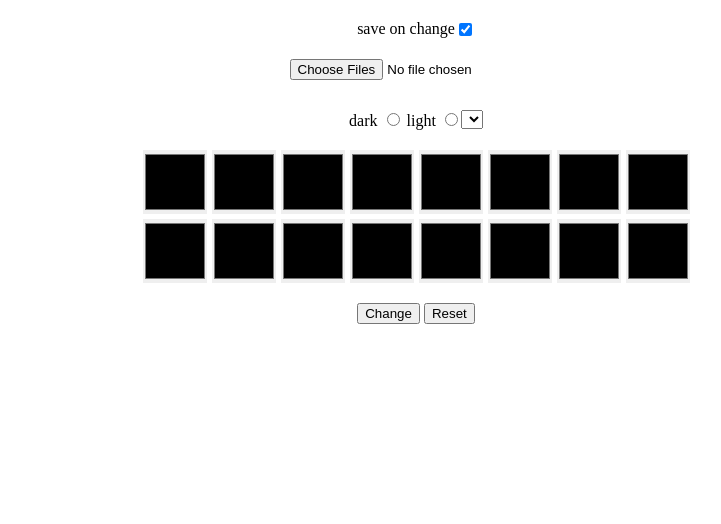
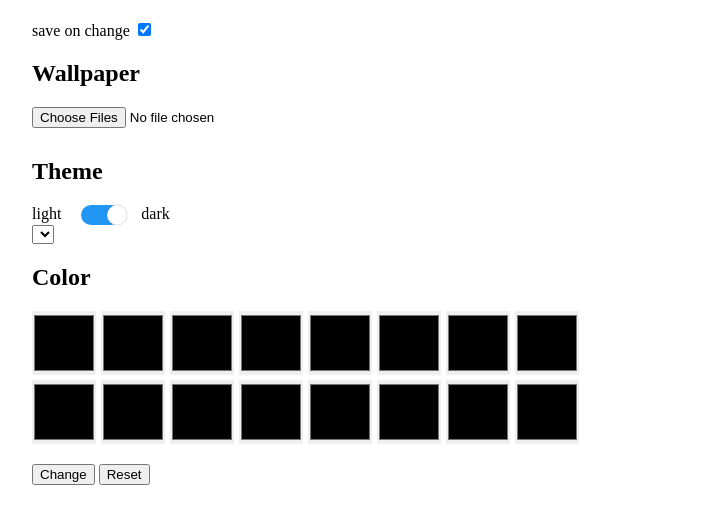
Before and after one commit to png261/pywalc, a Flask app: page / in a window 1280 px wide. Shown: the top 524 px of the page, without its empty margins (224-945 px from the left). Run offline with Flask 2, Linux system fonts and the light colour scheme; data that the repository does not hold is empty; parts of the project's set-up code (start-up, migrations or seed data) failed here and were passed over.

Commit message:
update ui

```diff
--- a/localhost/app/static/css/style.css
+++ b/localhost/app/static/css/style.css
@@ -1,11 +1,22 @@
+h1{
+	width: 100%;
+	text-align: left;
+}
 .container {
-	display:flex;
-	justify-content:center;
 	max-width: 768px;
 	margin: 20px auto;
 }
 
 /* THEME */
+.theme__inner{
+	display:flex;
+	flex-direction: column;
+	column-gap: 10px;
+}
+.theme__option{
+	display:flex;
+	gap: 20px;
+}
 
 /* END THEME */
 
@@ -38,10 +49,9 @@
 /* END WALLPAPER */
 
 /* COLOR */
-.color__inner{
+.color__palate{
 	display:grid;
 	grid-template-columns: repeat(8,4rem);
-	justify-content:center;
 	gap: 5px;
 	width:100%
 }
@@ -53,3 +63,50 @@
 	height:4rem;
 }
 /* END COLOR */
+
+.switch {
+  position: relative;
+  width: 40px;
+  height: 20px;
+}
+
+.switch__slider {
+  position: absolute;
+  cursor: pointer;
+  top: 0;
+  left: 0;
+  right: 0;
+  bottom: 0;
+  border-radius: 34px;
+  background-color: #ccc;
+  -webkit-transition: .4s;
+  transition: .4s;
+}
+
+.switch__slider:before {
+  content: "";
+  position: absolute;
+  height: 20px;
+  width: 20px;
+  left: 0;
+  bottom: 0;
+  border-radius: 50%;
+  background-color: white;
+  -webkit-transition: .4s;
+  transition: .4s;
+  box-shadow: 0 0 1px 0 rgba(0,0,0,0.5);
+}
+
+.switch__checkbox:checked + .switch__slider {
+  background-color: #2196F3;
+}
+
+.switch__checkbox:focus + .switch__slider {
+  box-shadow: 0 0 1px #2196F3;
+}
+
+.switch__checkbox:checked + .switch__slider:before {
+  -webkit-transform: translateX(26px);
+  -ms-transform: translateX(26px);
+  transform: translateX(26px);
+}
--- a/localhost/app/static/js/Theme.js
+++ b/localhost/app/static/js/Theme.js
@@ -25,13 +25,12 @@ async function render(){
 
 async function events(){
 	theme_select.addEventListener("change", async function() {
-		console.log("test")
 		change(this.value)
 	})
 
     theme_option.forEach(option => {
-		option.addEventListener("click",function (){
-			DATA.theme.dark = this.value == "dark"
+		option.addEventListener("change",function (){
+			DATA.theme.dark = this.checked
 			render()
 		})
 	});
--- a/localhost/app/templates/index.html
+++ b/localhost/app/templates/index.html
@@ -11,6 +11,7 @@
 
 <section id="wallpaper">
 	<div class="container">
+		<h1>Wallpaper</h1>
 		<div class="wallpaper__inner">
 			<div class="wallpaper__upload">
 				<input type="file" multiple accept="image/png, image/jpeg" />
@@ -23,16 +24,20 @@
 
 <section id="theme">
 	<div class="container">
+		<h1>Theme</h1>
+		<div class="theme__inner">
 			<div class="theme__option">
-			<label for="">dark</label>
-			<input type="radio" name="dark" value="dark" />
-
-			<label for="">light</label>
-			<input type="radio" name="dark" value="light" />
+				<span>light</span>
+				<label class="switch">
+					<input type="checkbox" name="dark" class="switch__checkbox" checked hidden>
+					<span class="switch__slider round"></span>
+				</label>
+				<span>dark</span>
 			</div>
 			<div class="theme__select">
 				<select name="theme_name">
 				</select>
+			</div>
 		</div>
 	</div>
 </section>
@@ -40,7 +45,9 @@
 
 <section id="color">
 	<div class="container">
+		<h1>Color</h1>
 		<div class="color__inner">
+			<div class="color__palate">
 				<input class="color__input" type="color" name="color0" />
 				<input class="color__input" type="color" name="color1" />
 				<input class="color__input" type="color" name="color2" />
@@ -59,6 +66,7 @@
 				<input class="color__input" type="color" name="color15" />
 			</div>
 		</div>
+	</div>
 </section>
 
 <section id="action">
```
Also changed, not shown: localhost/backup.json (+20 -20 lines), 4 other files. Lines whose indentation alone changed are shown as unchanged.
